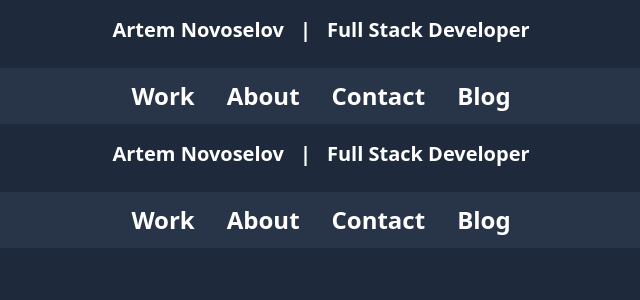
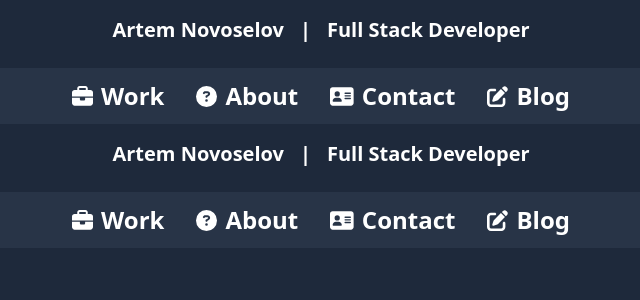
Before and after one commit to potyoma/portfolio, a Next.js app: page /layout in a window 1280 px wide. Shown: the top 300 px of the page, without its empty margins (319-959 px from the left). Built offline with nearby package versions, Linux system fonts and the light colour scheme.

Commit message:
feat: add icons

```diff
--- a/components/layout/navbar.tsx
+++ b/components/layout/navbar.tsx
@@ -1,3 +1,9 @@
+import {
+  faAddressCard,
+  faBriefcase,
+  faCircleQuestion,
+  faPenToSquare,
+} from "@fortawesome/free-solid-svg-icons"
 import Navlink from "./navlink"
 
 const Navbar = () => (
@@ -5,16 +11,24 @@ const Navbar = () => (
     <nav>
       <ul className="flex justify-center gap-6">
         <li>
-          <Navlink to="/work">Work</Navlink>
+          <Navlink to="/work" icon={faBriefcase}>
+            Work
+          </Navlink>
         </li>
         <li>
-          <Navlink to="/about">About</Navlink>
+          <Navlink to="/about" icon={faCircleQuestion}>
+            About
+          </Navlink>
         </li>
         <li>
-          <Navlink to="/contact">Contact</Navlink>
+          <Navlink to="/contact" icon={faAddressCard}>
+            Contact
+          </Navlink>
         </li>
         <li>
-          <Navlink to="/blog">Blog</Navlink>
+          <Navlink to="/blog" icon={faPenToSquare}>
+            Blog
+          </Navlink>
         </li>
       </ul>
     </nav>
--- a/components/layout/navlink.tsx
+++ b/components/layout/navlink.tsx
@@ -1,14 +1,22 @@
+import { FontawesomeObject, IconProp } from "@fortawesome/fontawesome-svg-core"
+import { FontAwesomeIcon } from "@fortawesome/react-fontawesome"
 import Link from "next/link"
 import React from "react"
 
 type Props = {
   to: string
   children: string | JSX.Element | JSX.Element[]
+  icon?: IconProp
 }
 
-const Navlink: React.FC<Props> = ({ to, children }) => (
+const Navlink: React.FC<Props> = ({ to, children, icon }) => (
   <div className="text-2xl font-semibold m-1 hover:text-blue-500 hover:scale-125">
-    <Link href={to}>{children}</Link>
+    <Link href={to}>
+      <span>
+        {icon && <FontAwesomeIcon size="sm" className="mr-2" icon={icon} />}
+        {children}
+      </span>
+    </Link>
   </div>
 )
 
--- a/package.json
+++ b/package.json
@@ -9,6 +9,10 @@
     "lint": "next lint"
   },
   "dependencies": {
+    "@fortawesome/fontawesome-svg-core": "^6.3.0",
+    "@fortawesome/free-regular-svg-icons": "^6.3.0",
+    "@fortawesome/free-solid-svg-icons": "^6.3.0",
+    "@fortawesome/react-fontawesome": "^0.2.0",
     "@next/font": "13.1.6",
     "@types/node": "18.13.0",
     "@types/react": "18.0.28",
```
Also changed, not shown: 1 other file (tests, documents, lock files or other folders).
